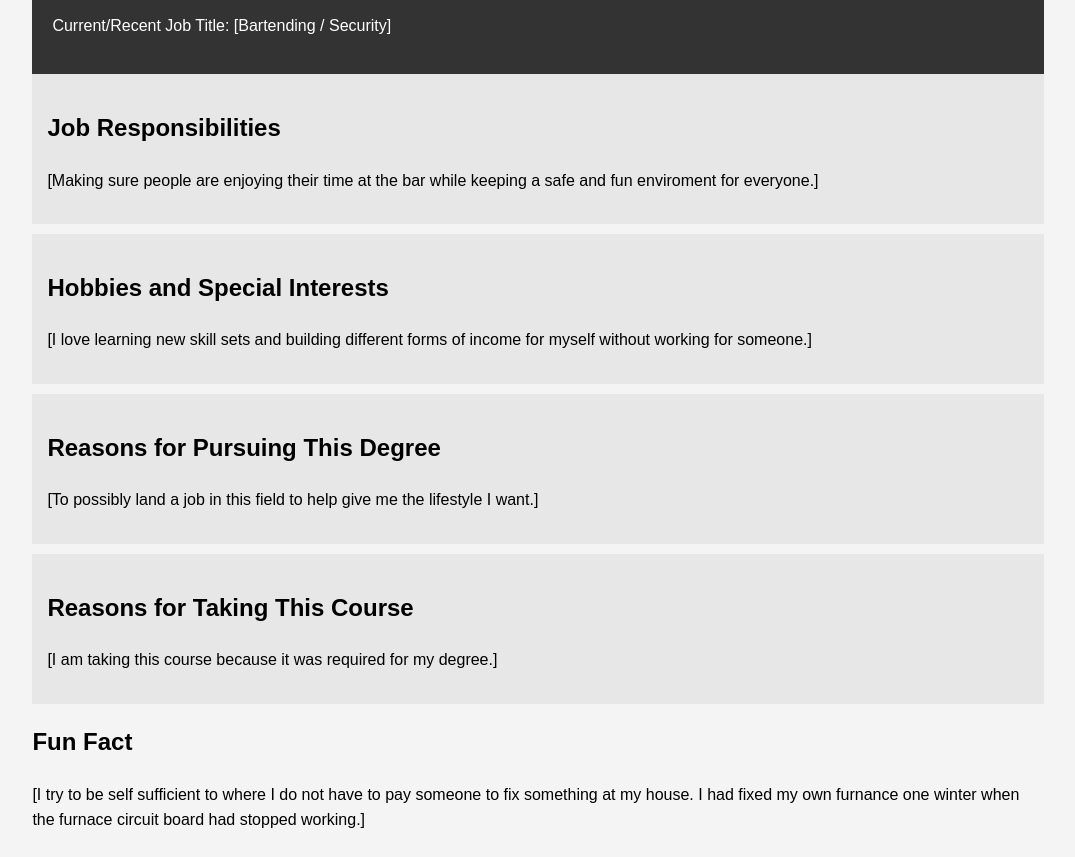
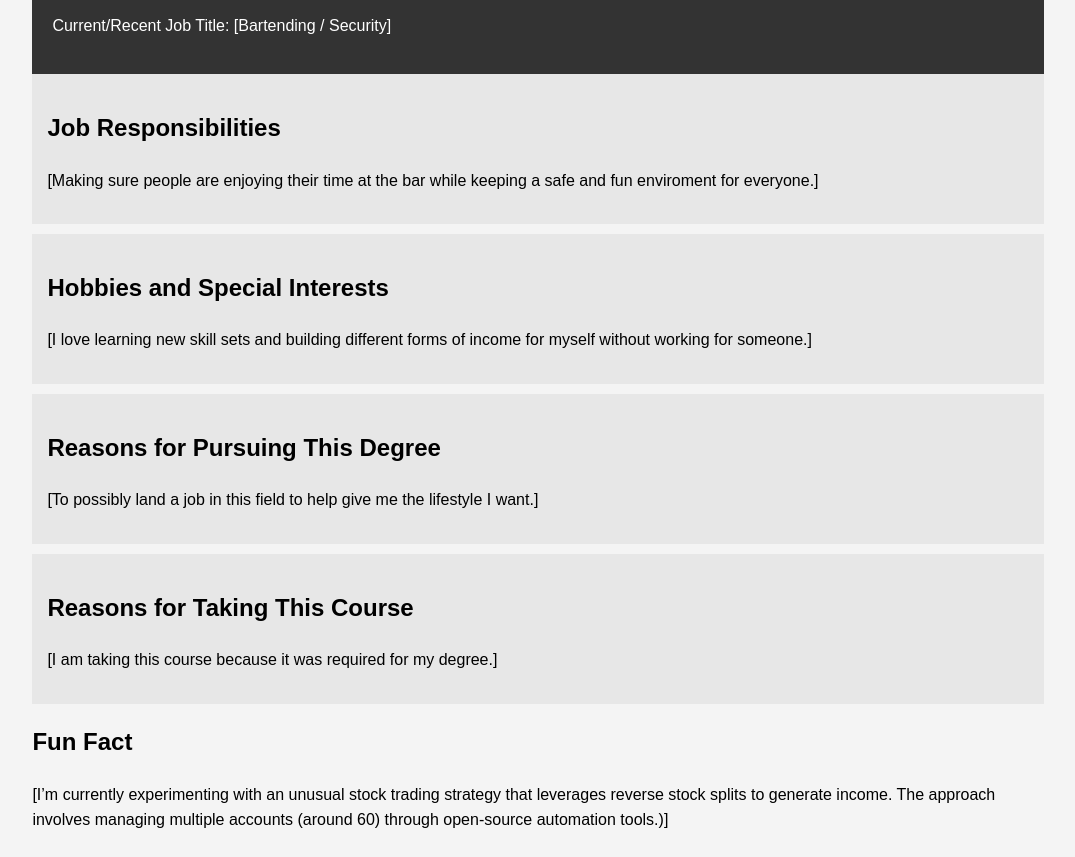
Before and after one commit to adrian57831/Introduction-Website-Computer_Engineering_FA25, a plain HTML site: page index.html in a window 1280 px wide. Shown: the part 124-981 px from the top of the page, without its empty margins (102-1177 px from the left). Drawn offline with Linux system fonts and the light colour scheme.

Commit message:
Update index.html
Updating information.

```diff
--- a/index.html
+++ b/index.html
@@ -58,7 +58,7 @@
 
         <section class="fun-fact">
             <h2>Fun Fact</h2>
-            <p>[I try to be self sufficient to where I do not have to pay someone to fix something at my house. I had fixed my own furnance one winter when the furnace circuit board had stopped working.]</p>
+            <p>[I’m currently experimenting with an unusual stock trading strategy that leverages reverse stock splits to generate income. The approach involves managing multiple accounts (around 60) through open-source automation tools.)]</p>
         </section>
     </div>
 </body>
```
